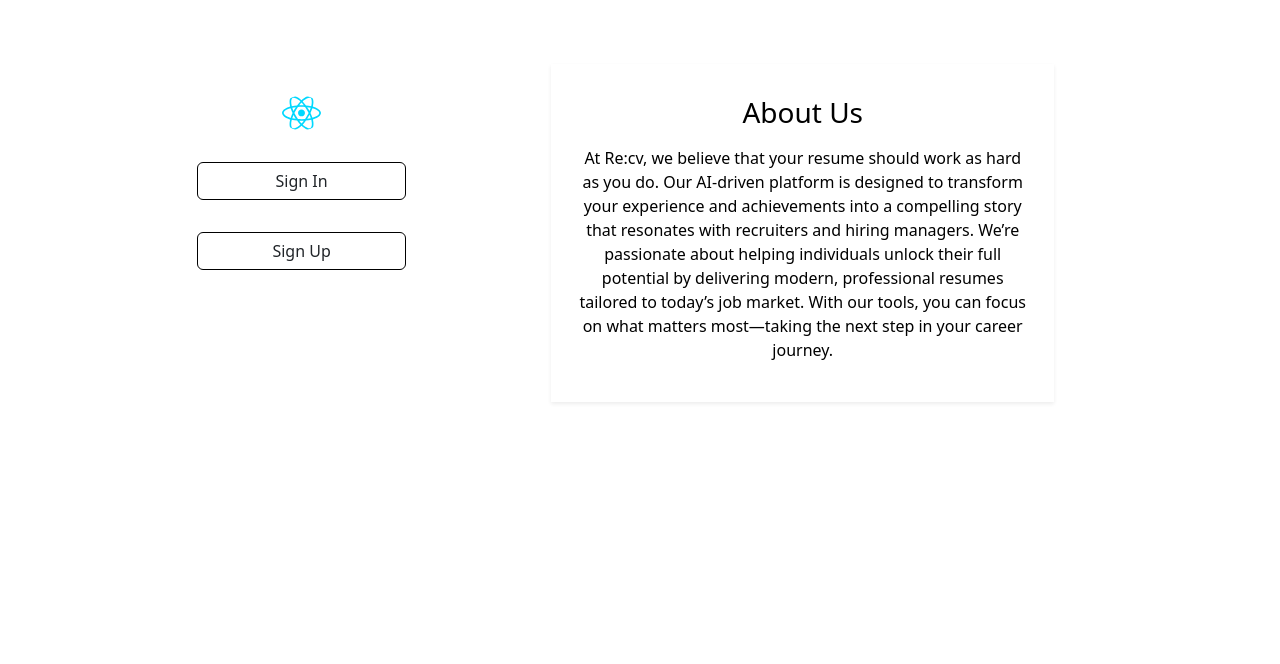
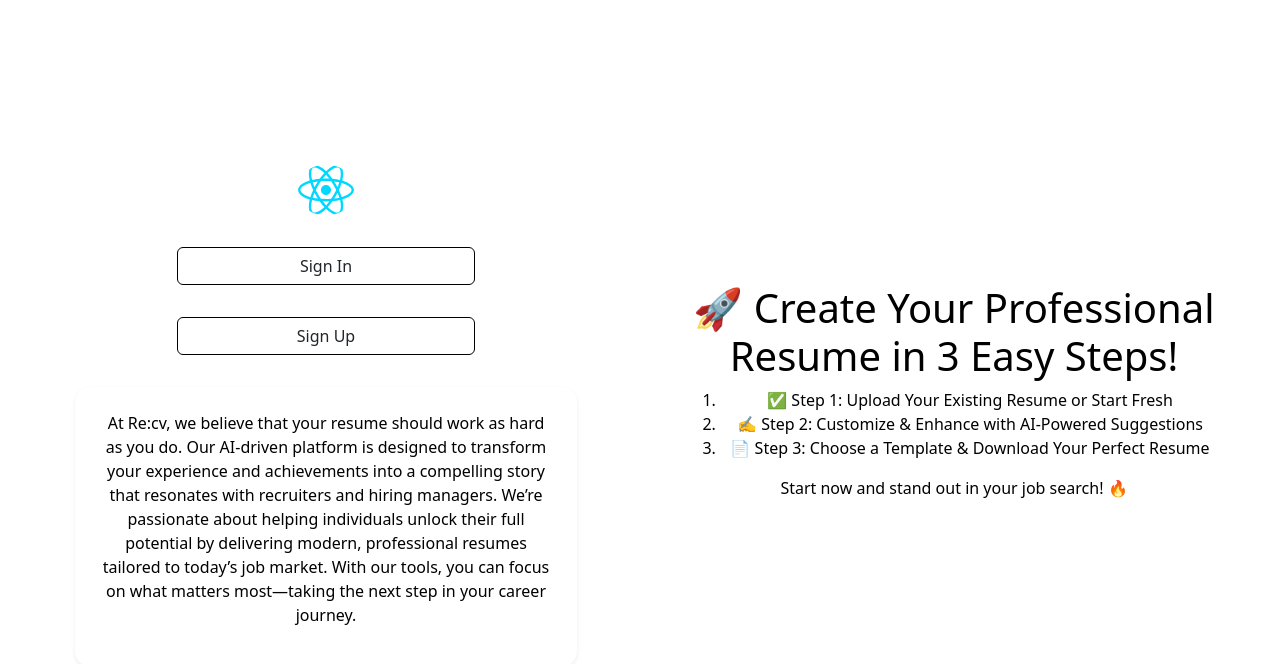
Before and after one commit to ihuda100/re_cv_client, a React (Vite) app: page / in a window 1280 px wide. Shown: the top 664 px of the page. Built offline with nearby package versions, Linux system fonts and the light colour scheme.

Commit message:
chang welcome page

```diff
--- a/src/componentsClient/welcome.jsx
+++ b/src/componentsClient/welcome.jsx
@@ -19,14 +19,63 @@ const Welcome = () => {
   };
 
   return (
-    <div className="container-fluid" style={{ minHeight: "100vh", color: "white" }}>
-      <div
+    <div
+      className="container-fluid d-flex"
+      style={{ minHeight: "100vh", color: "black" }}
+    >
+      <div className="w-50 align-content-center justify-content-center">
+        <div
+          className="text-center p-3"
+          // style={{ height: "100%", width: "40%" }}
+        >
+          <div className="m-3">
+            <img
+              style={{ height: "10%", width: "10%", borderRadius: "50px" }}
+              src="src/assets/react.svg"
+              alt="logo"
+            />
+          </div>
+          <button onClick={toSignIn} className="btn border-black m-3 w-50">
+            Sign In
+          </button>
+          <button onClick={toSignUp} className="btn border-black m-3 w-50">
+            Sign Up
+          </button>
+        </div>
+        <div className="d-flex justify-content-center">
+          <div
+            className="p-4 shadow-sm text-center rounded rounded-4"
+            style={{ width: "80%", color: "black" }}
+          >
+            <p>
+              At Re:cv, we believe that your resume should work as hard as you
+              do. Our AI-driven platform is designed to transform your
+              experience and achievements into a compelling story that resonates
+              with recruiters and hiring managers. We’re passionate about
+              helping individuals unlock their full potential by delivering
+              modern, professional resumes tailored to today’s job market. With
+              our tools, you can focus on what matters most—taking the next step
+              in your career journey.
+            </p>
+          </div>
+        </div>
+      </div>
+      <div className="w-50 px-5 align-content-center justify-content-center text-center">
+        <h1>🚀 Create Your Professional Resume in 3 Easy Steps!</h1>
+        <ol>
+          <li>✅ Step 1: Upload Your Existing Resume or Start Fresh</li>
+          <li>✍️ Step 2: Customize & Enhance with AI-Powered Suggestions</li>
+          <li>📄 Step 3: Choose a Template & Download Your Perfect Resume</li>
+        </ol>
+        <p>Start now and stand out in your job search! 🔥</p>
+      </div>
+      {/* <div
         className="d-flex justify-content-around p-5 m-3"
         style={{ height: "350px" }}
       >
         <div
-          className="text-center p-3"
-          style={{ height: "100%", width: "40%" }}
+          className="text-center p-3 w-50"
+          // style={{ height: "100%", width: "40%" }}
         >
           <div className="m-3">
             <img
@@ -67,7 +116,7 @@ const Welcome = () => {
             </p>
           </div>
         </div>
-      </div>
+      </div> */}
     </div>
   );
 };
```
